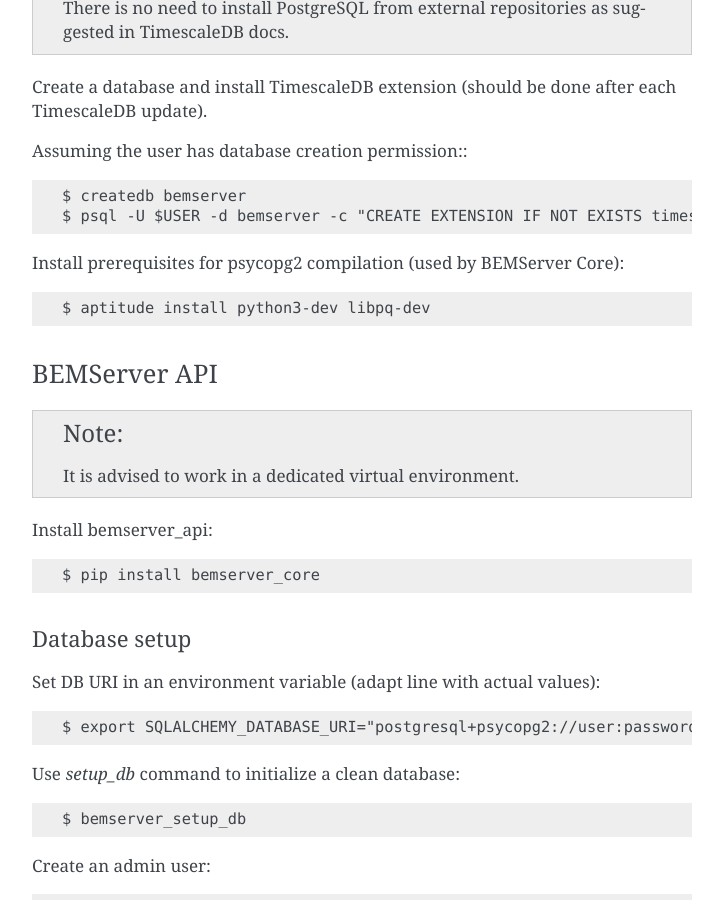
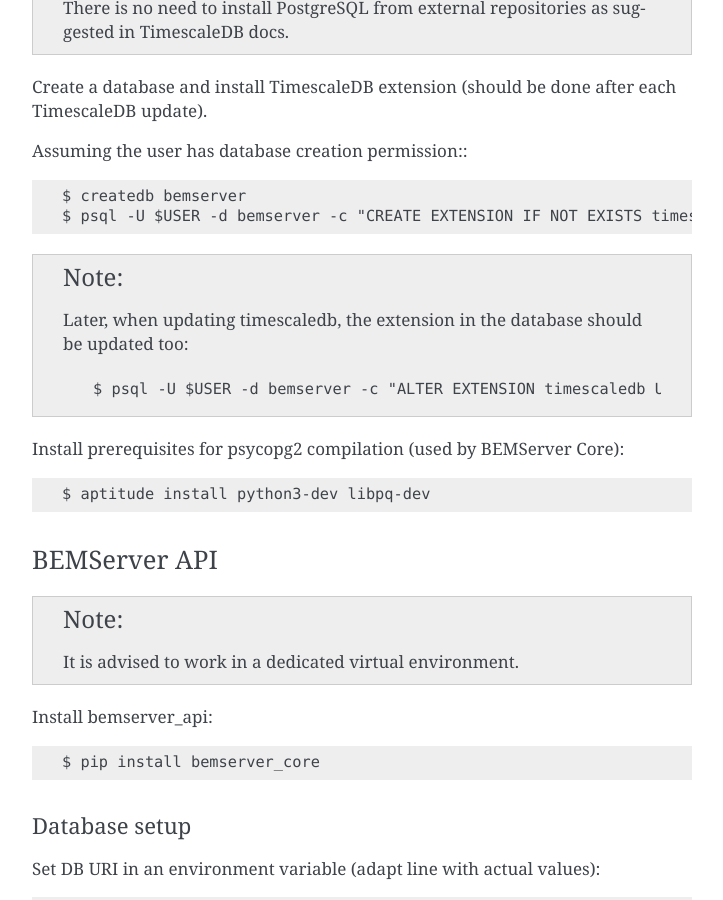
Before and after one commit to BEMServer/bemserver-docs, a Sphinx documentation site: the page built from source/installation.rst, in a window 1280 px wide and 900 px high, scrolled down 1434 px. Shown: the whole window, without its empty margins (388-1111 px from the left). Built offline with Sphinx 7.4.7, drawn with Linux system fonts in a browser that asks for light colours.

Commit message:
Add note about updating timescaledb

```diff
--- a/source/installation.rst
+++ b/source/installation.rst
@@ -75,6 +75,11 @@
 
     $ createdb bemserver
     $ psql -U $USER -d bemserver -c "CREATE EXTENSION IF NOT EXISTS timescaledb"
+
+.. note::
+    Later, when updating timescaledb, the extension in the database should be updated too::
+
+    $ psql -U $USER -d bemserver -c "ALTER EXTENSION timescaledb UPDATE;"
 
 Install prerequisites for psycopg2 compilation (used by BEMServer Core)::
 
```
